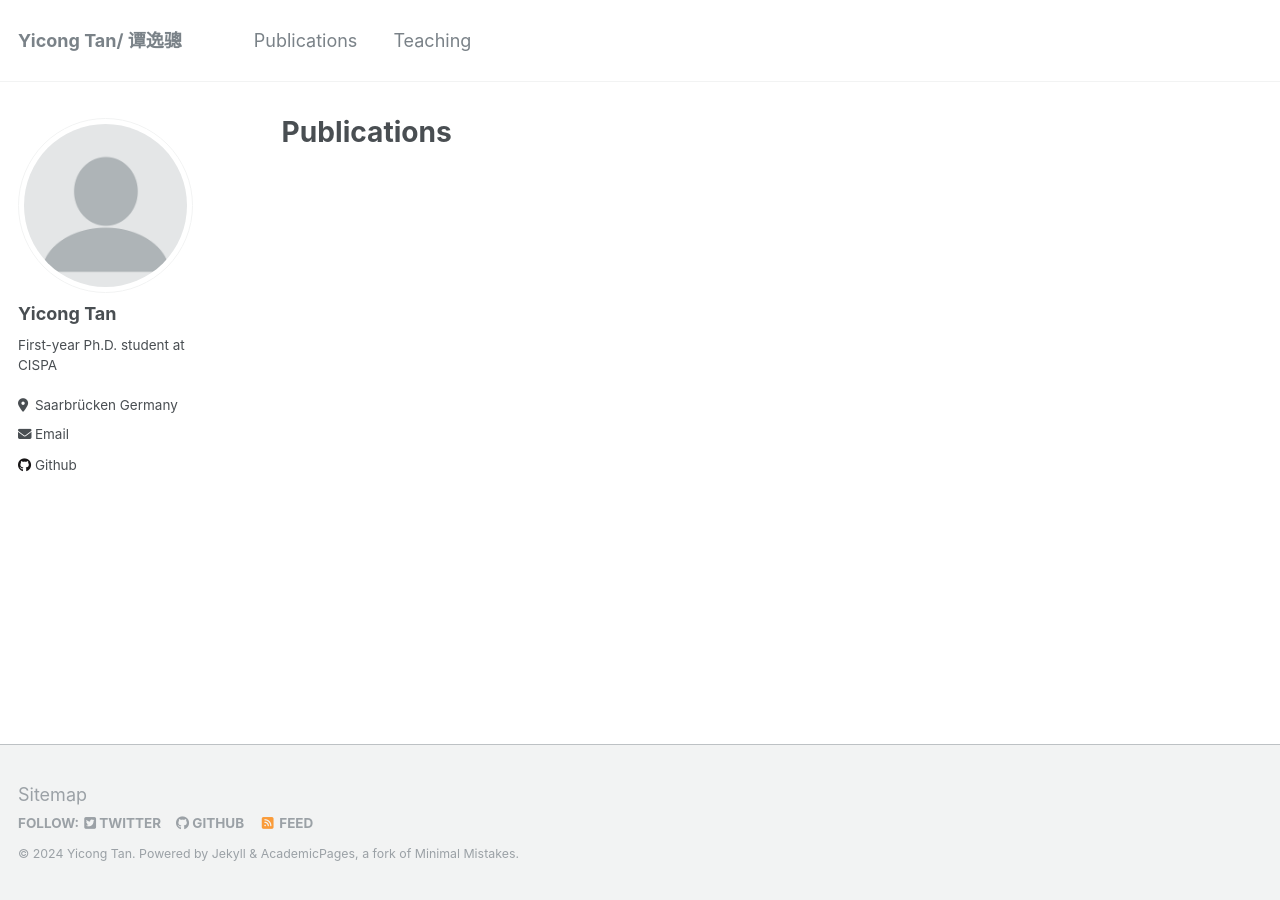
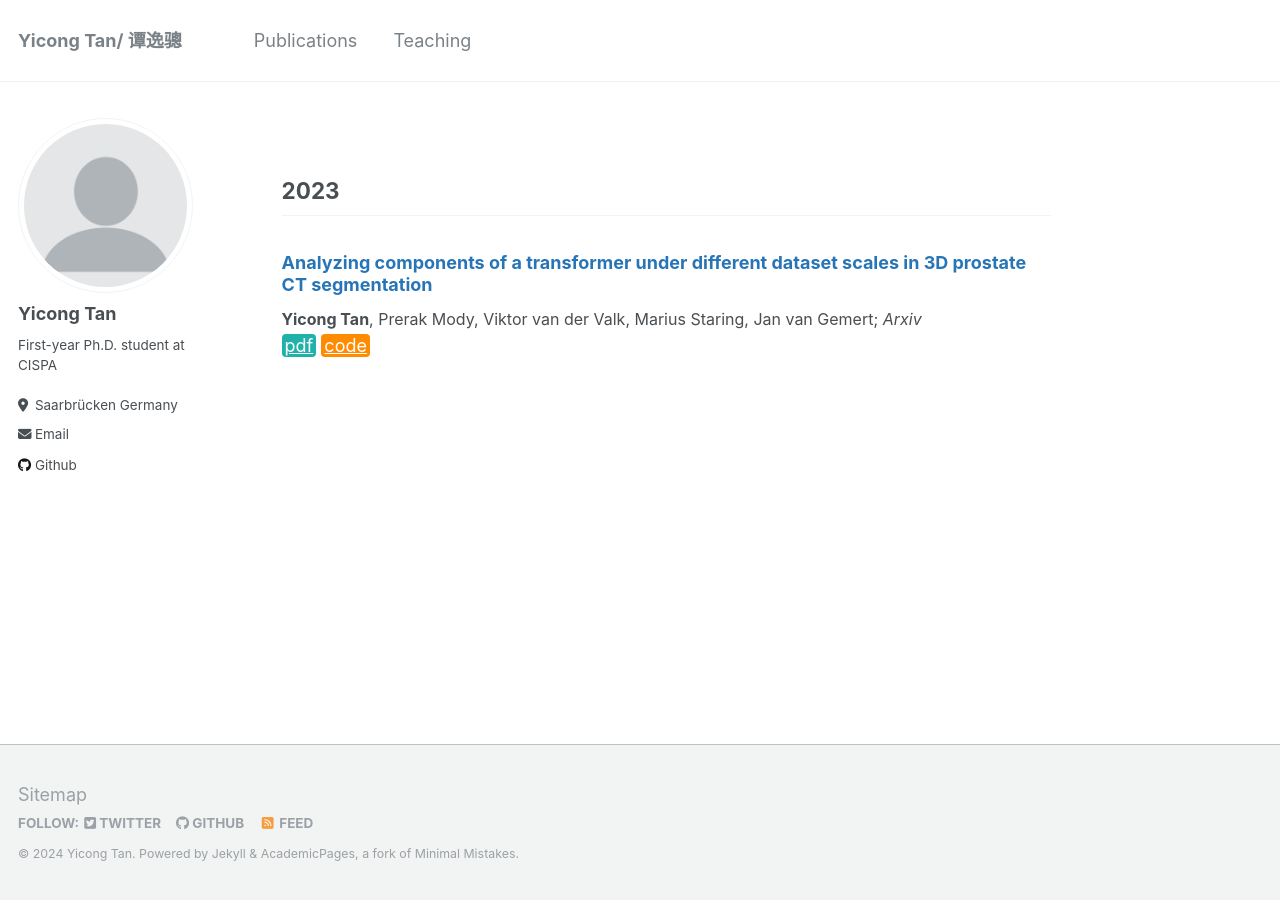
Before and after one commit to YicongTan/yicongtan.github.io, a Jekyll site: the page built from _pages/publications.md, in a window 1280 px wide. Built offline with Jekyll 4.4.1, drawn with Linux system fonts in a browser that asks for light colours.

Commit message:
Update publications.md
Add my publication

```diff
--- a/_pages/publications.md
+++ b/_pages/publications.md
@@ -1,16 +1,40 @@
 ---
-layout: archive
-title: "Publications"
+title: ""
 permalink: /publications/
 author_profile: true
 ---
 
-{% if site.author.googlescholar %}
-  <div class="wordwrap">You can also find my articles on <a href="{{site.author.googlescholar}}">my Google Scholar profile</a>.</div>
-{% endif %}
+<style type="text/css" rel="stylesheet">
+.btn--paper {
+color: white;
+background-color: lightseagreen;
+padding: 1px 3px;
+text-align: center;
+border-radius: 4px;
+a { TEXT-DECORATION:none }
+}
+.btn--arxiv {
+color: white;
+background-color: tan;
+padding: 1px 3px;
+text-align: center;
+border-radius: 4px;
+a { TEXT-DECORATION:none }
+}
+.btn--code {
+color: white;
+background-color: DARKORANGE;
+padding: 1px 3px;
+text-align: center;
+border-radius: 4px;
+a { TEXT-DECORATION:none }
+}
+</style>
 
-{% include base_path %}
+<h2 id='2023'>2023</h2>
 
-{% for post in site.publications reversed %}
-  {% include archive-single.html %}
-{% endfor %}
+### <span style="color:rgb(39, 117, 182)">Analyzing components of a transformer under different dataset scales in 3D prostate CT segmentation</span>
+<font size="3"><b>Yicong Tan</b>, Prerak Mody, Viktor van der Valk, Marius Staring, Jan van Gemert;
+<i>Arxiv</i></font>
+<a href="https://www.spiedigitallibrary.org/conference-proceedings-of-spie/12464/1246408/Analyzing-components-of-a-transformer-under-different-dataset-scales-in/10.1117/12.2651572.short" class="btn--paper" target="_blank">pdf</a>
+<a href="https://github.com/prerakmody/window-transformer-prostate-segmentation" class="btn--code" target="_blank">code</a>
```
